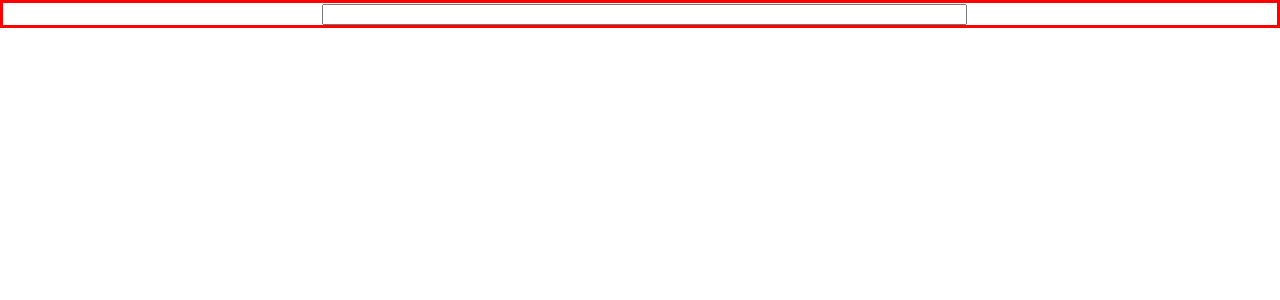
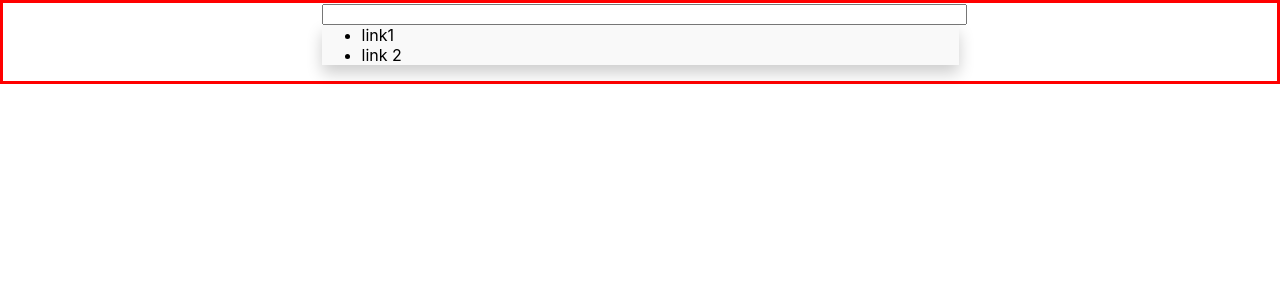
Before and after one commit to chase-the-coder/weather-app-api, a React (Create React App) app: page / in a window 1280 px wide. Shown: the top 300 px of the page. Built offline with nearby package versions, Linux system fonts and the light colour scheme.

Commit message:
removed location from context. moved dropdown to app level

```diff
--- a/src/App.js
+++ b/src/App.js
@@ -1,14 +1,25 @@
 import React, { useContext } from 'react';
 import { ThemeContext, ThemeProvider } from './components/ThemeContext';
 import Input from './components/Input';
+import Dropdown from './components/Dropdown';
 import './styles/App.css'
+import { useState } from 'react';
 function App() {
+  const [ userInput, setUserInput ] = useState('');
+  const [location, setLocation] = useState('london')
 	const context = useContext(ThemeContext);
+
+  function handleInputChange(e) {
+    setUserInput(e)
+  }
 	return (
 
     <>
       <div className='container'>
-        <Input />
+        <div className="dropdown">
+          <Input userInput={userInput} onInputChange={handleInputChange}/>
+          <Dropdown />
+        </div>
       </div>
     </>
   )
--- /dev/null
+++ b/src/components/Dropdown.js
@@ -0,0 +1,13 @@
+import React from 'react';
+import '../styles/Dropdown.css';
+
+export default function Dropdown({ input }) {
+	return (
+		<div className="centered">
+			<ul className="dropdown-content">
+				<li>link1</li>
+				<li>link 2</li>
+			</ul>
+		</div>
+	);
+}
--- a/src/components/Input.js
+++ b/src/components/Input.js
@@ -1,20 +1,20 @@
 import React, { useEffect, useContext, useState } from 'react';
 import axios from 'axios';
 import { ThemeContext } from './ThemeContext';
+import Dropdown from './Dropdown';
 import '../styles/Input.css';
 
-function Input() {
-	const [ input, setInput ] = useState('');
+function Input(props) {
 	const context = useContext(ThemeContext);
 	return (
 		<form>
 			<label htmlFor="location" />
 			<input
-				className="input-centered"
+				className="centered"
 				type="text"
 				id="location"
-				value={input}
-				onChange={(e) => setInput(e.target.value)}
+				value={props.userInput}
+				onChange={(e) => props.onInputChange(e.target.value)}
 			/>
 		</form>
 	);
--- a/src/components/ThemeContext.js
+++ b/src/components/ThemeContext.js
@@ -4,7 +4,6 @@ const ThemeContext = createContext();
 
 function ThemeProvider(props) {
 	const [ theme, setTheme ] = useState('light');
-	const [ location, setLocation ] = useState('london');
 	function toggleTheme() {
 		if (theme === 'light') {
 			setTheme('dark');
@@ -13,8 +12,6 @@ function ThemeProvider(props) {
 		}
 	}
 	const value = {
-		theme,
-		location,
 		toggleTheme
 	};
 	return <ThemeContext.Provider value={value}>{props.children}</ThemeContext.Provider>;
--- /dev/null
+++ b/src/styles/Dropdown.css
@@ -0,0 +1,7 @@
+.dropdown-content {
+	/* display: block; */
+	margin-top: 0px;
+	background-color: #f9f9f9;
+	box-shadow: 0px 8px 16px 0px rgba(0, 0, 0, 0.2);
+	z-index: 1;
+}
--- a/src/styles/Input.css
+++ b/src/styles/Input.css
@@ -1,4 +1,4 @@
-.input-centered {
+.centered {
 	width: 50%;
 	margin-left: 25%;
 	margin-right: 25%;
```
